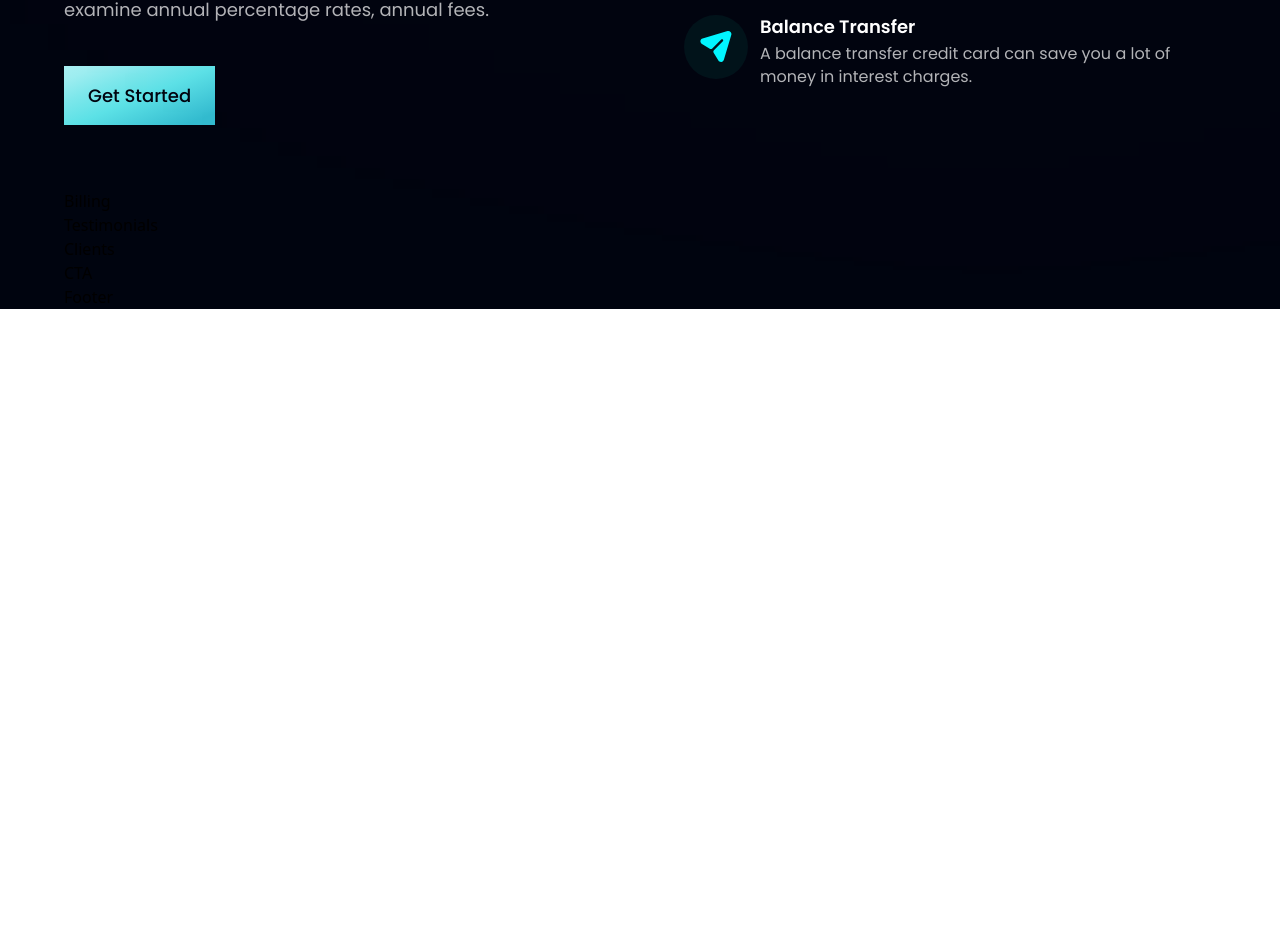
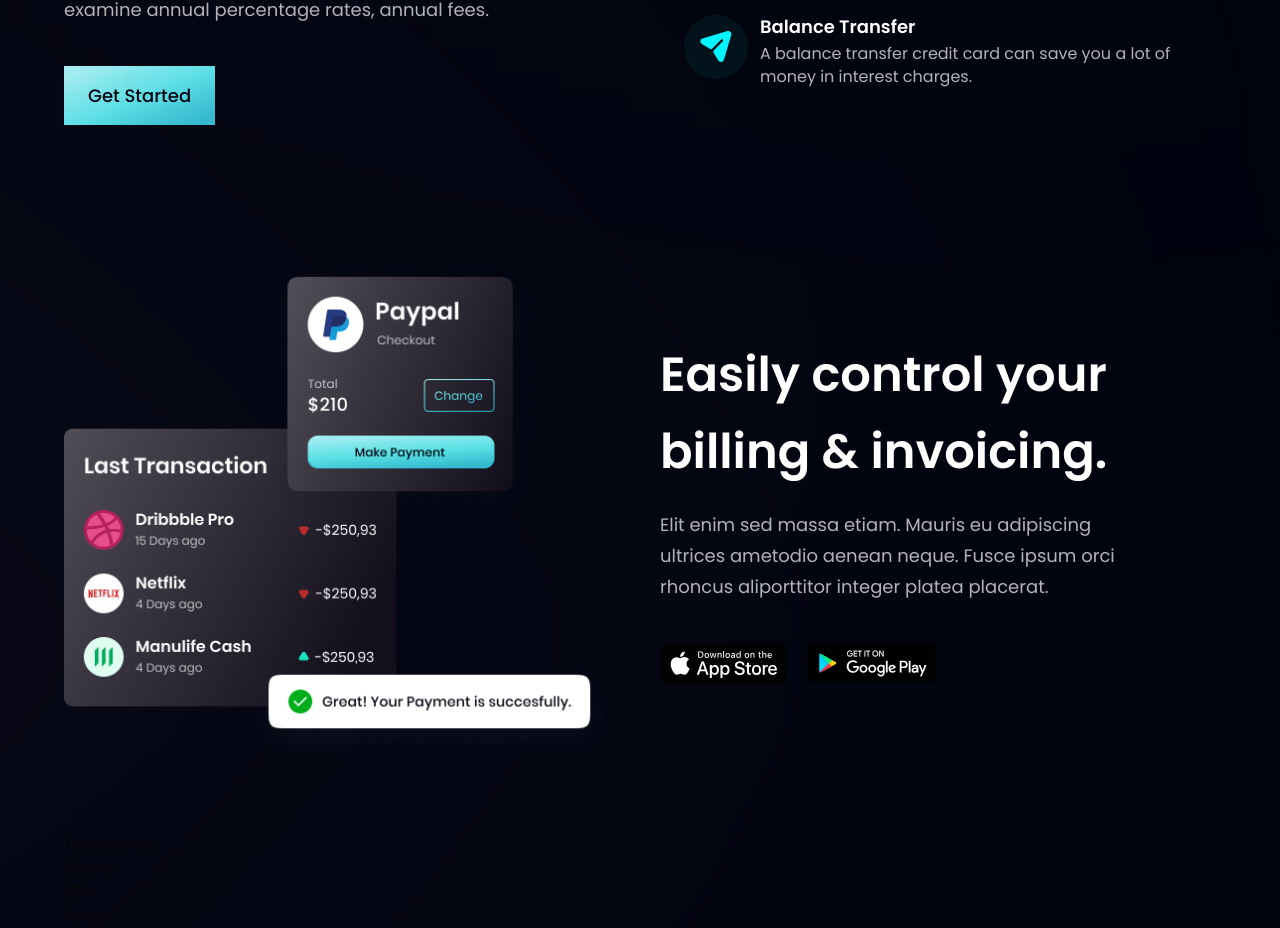
Before and after one commit to renatomore/FrontEndInternetBank, a React (Vite) app: page / in a window 1280 px wide. Shown: the part 1326-2254 px from the top of the page. Before the commit the page ends 1635 px from the top, so only its background shows below. Built offline with nearby package versions, Linux system fonts and the light colour scheme.

Commit message:
Update Billing.jsx
Finished Billing Component

```diff
--- a/src/components/Billing.jsx
+++ b/src/components/Billing.jsx
@@ -1,8 +1,44 @@
-import React from 'react'
+import { apple, bill, google } from '../assets';
+import styles, {layout } from '../styles';
 
 function Billing() {
   return (
-    <div>Billing</div>
+    <section id="billing" className={layout.sectionReverse}>
+      <div className={layout.sectionImgReverse}>
+        <img src={bill} alt="billing"
+        className='w-[100%] h=[100%] relative z-[5]' />
+
+        <div className='absolute z-[3] -left-1/2
+        top-0 w-[50%] h-[50%] rounded-full
+        white__gradient'/>
+        <div className='absolute z-[0] -left-1/2
+        bottom-0 w-[50%] h-[50%] rounded-full
+        pink__gradient'/>
+      </div>
+
+      <div className={layout.sectionInfo}>
+        <h2 className={styles.heading2}>
+          Easily control your <br className='sm:block hidden' />
+          billing & invoicing.
+        </h2>
+        <p className={`${styles.paragraph} max-w-[470px] mt-5`}>
+          Elit enim sed massa etiam. Mauris eu adipiscing
+          ultrices ametodio aenean neque. Fusce ipsum orci
+          rhoncus aliporttitor integer platea placerat.
+        </p>
+
+        <div className='flex flex-row flex-wrap
+        sm:mt-10 mt-6'>
+          <img src={apple} alt="app store"
+          className='w-[128px] h-[42px]
+          object-contain mr-5 cursor-pointer'/>
+
+          <img src={google} alt="play store"
+          className='w-[128px] h-[42px]
+          object-contain cursor-pointer'/>
+        </div>
+      </div>
+    </section>
   )
 }
 
```
